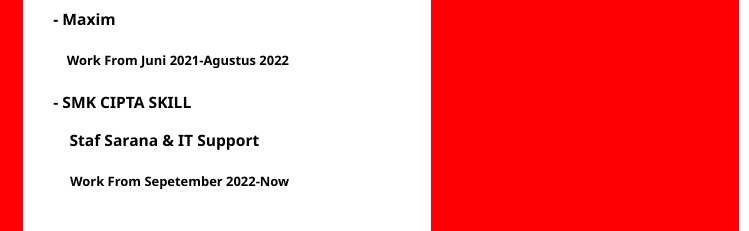
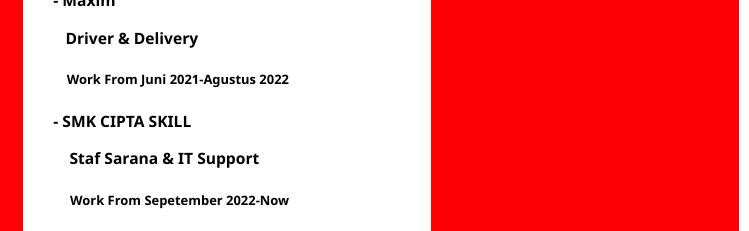
Before and after one commit to junaei/AldiJunaedi.com, a plain HTML site: page Profile.html in a window 1280 px wide. Shown: the part 327-558 px from the top of the page, 531-1280 px from the left. Drawn offline with Linux system fonts and the light colour scheme.

Commit message:
Update Profile.html

```diff
--- a/Profile.html
+++ b/Profile.html
@@ -104,6 +104,7 @@
                           <p style="text-align: left">&nbsp;&nbsp;&nbsp;Cashier &amp; Delivery</p>
                           <h5 style="text-align: left">&nbsp;&nbsp;&nbsp;&nbsp;Work From Juni 2021-November 2021</h5>
                           <p style="text-align: left">- Maxim</p>
+<p style="text-align: left">&nbsp;&nbsp;&nbsp;Driver &amp; Delivery</p>
                           <h5 style="text-align: left">&nbsp;&nbsp;&nbsp;&nbsp;Work From Juni 2021-Agustus 2022</h5>
                           <p style="text-align: left">- SMK CIPTA SKILL</p>
                           <p style="text-align: left">&nbsp;&nbsp;&nbsp;&nbsp;Staf Sarana &amp; IT Support</p>
```
